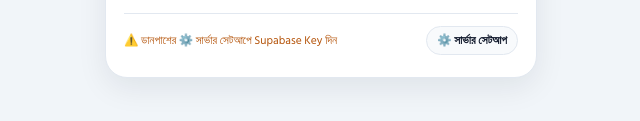
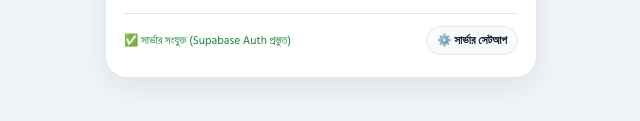
Before and after one commit to rafikulislam1819/safeyield-ai, a plain HTML site: page index.html in a window 1280 px wide. Shown: the part 399-520 px from the top of the page, without its empty margins (319-959 px from the left). Drawn offline with nearby package versions, Linux system fonts and the light colour scheme.

Commit message:
Add files via upload

```diff
--- a/index.html
+++ b/index.html
@@ -978,7 +978,7 @@
 <script>
   const DEFAULT_URL = 'https://pjacpgpysrdnotdezxrh.supabase.co';
   // নিচে আপনার Supabase Anon / Publishable Key বসালে নতুন ইউজাররা সেটআপ ছাড়াই সরাসরি সাইন-আপ করতে পারবে:
-  const DEFAULT_ANON_KEY = '';
+  const DEFAULT_ANON_KEY = 'sb_publishable_OUnsXqPvI-TPCc_vREARZg_Py2oDtKA';
   const AUTO_REFRESH_INTERVAL_SEC = 60;
   const ASSETS = {
     nifty: { name: 'Nifty 50 ETF', type: 'ইক্যুইটি সূচক', taxCat: 'EQUITY', isCrypto: false, broker: 'Groww' },
```
